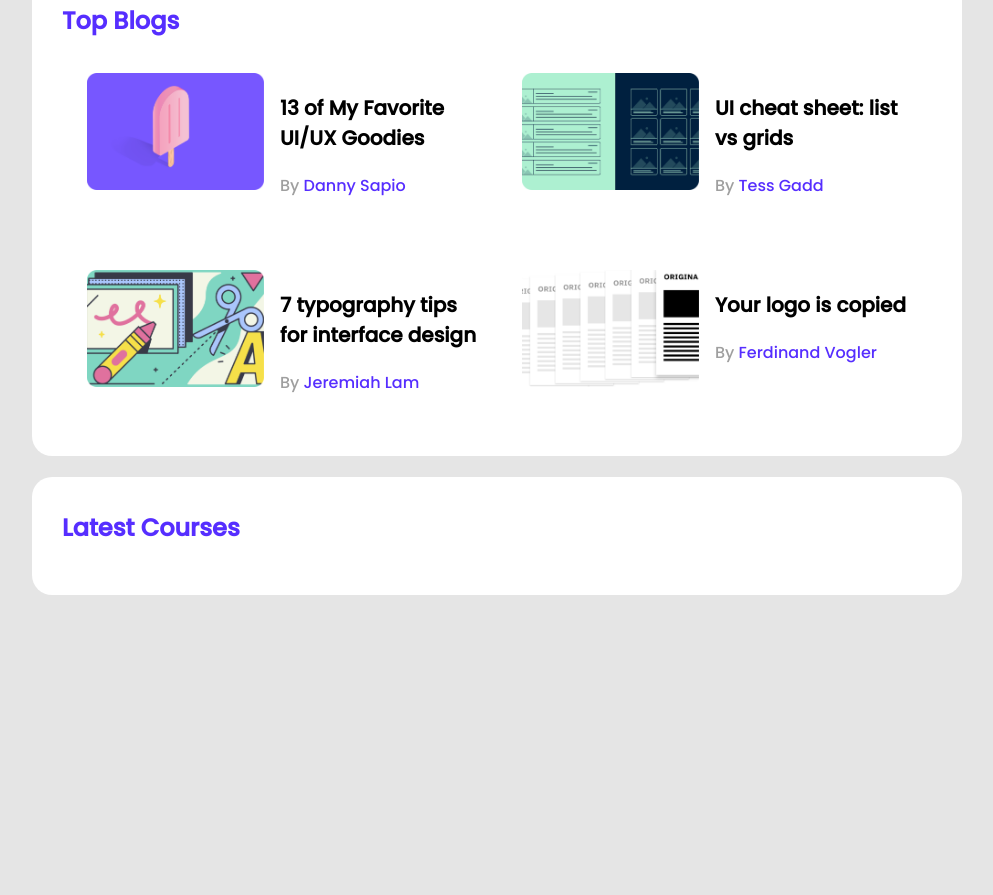
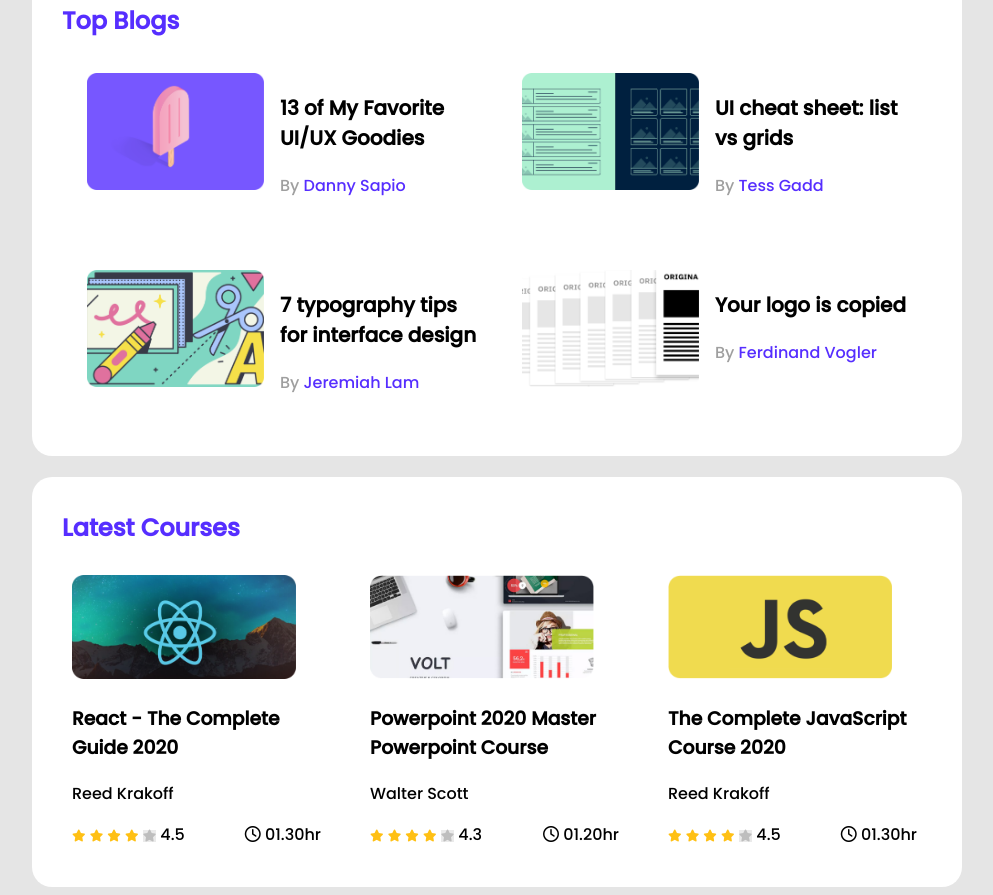
Before and after one commit to 7rahib/leader-board, a plain HTML site: page index.html in a window 1280 px wide. Shown: the part 389-1284 px from the top of the page, without its empty margins (143-1136 px from the left). Before the commit the page ends 992 px from the top, so only its background shows below. Drawn offline with Linux system fonts and the light colour scheme.

Commit message:
latest courses added

```diff
--- a/index.html
+++ b/index.html
@@ -6,6 +6,7 @@
     <meta http-equiv="X-UA-Compatible" content="IE=edge">
     <meta name="viewport" content="width=device-width, initial-scale=1.0">
     <title>Leader Board</title>
+    <script src="https://kit.fontawesome.com/d9f2e7b9eb.js" crossorigin="anonymous"></script>
     <link rel="stylesheet" href="styles/style.css">
 </head>
 
@@ -93,7 +94,77 @@
         <!-- latest-courses -->
         <section class="container">
             <h2 class="section-title">Latest Courses</h2>
-
+            <div class="courses">
+                <div class="course">
+                    <div class="banner">
+                        <img src="images/courses/course-1.png" alt="">
+                    </div>
+                    <div class="course-detail">
+                        <h3 class="course-title">React - The Complete Guide 2020</h3>
+                        <p class="course-author">Reed Krakoff</p>
+                        <div class="course-info">
+                            <div class="rating">
+                                <i class="fas fa-star filled"></i>
+                                <i class="fas fa-star filled"></i>
+                                <i class="fas fa-star filled"></i>
+                                <i class="fas fa-star filled"></i>
+                                <i class="fas fa-star empty"></i>
+                                <span>4.5</span>
+                            </div>
+                            <div class="course-duration">
+                                <i class="far fa-clock"></i>
+                                <span>01.30hr</span>
+                            </div>
+                        </div>
+                    </div>
+                </div>
+                <div class="course">
+                    <div class="banner">
+                        <img src="images/courses/course-2.png" alt="">
+                    </div>
+                    <div class="course-detail">
+                        <h3 class="course-title">Powerpoint 2020 Master Powerpoint Course</h3>
+                        <p class="course-author">Walter Scott</p>
+                        <div class="course-info">
+                            <div class="rating">
+                                <i class="fas fa-star filled"></i>
+                                <i class="fas fa-star filled"></i>
+                                <i class="fas fa-star filled"></i>
+                                <i class="fas fa-star filled"></i>
+                                <i class="fas fa-star empty"></i>
+                                <span>4.3</span>
+                            </div>
+                            <div class="course-duration">
+                                <i class="far fa-clock"></i>
+                                <span>01.20hr</span>
+                            </div>
+                        </div>
+                    </div>
+                </div>
+                <div class="course">
+                    <div class="banner">
+                        <img src="images/courses/course-3.png" alt="">
+                    </div>
+                    <div class="course-detail">
+                        <h3 class="course-title">The Complete JavaScript Course 2020</h3>
+                        <p class="course-author">Reed Krakoff</p>
+                        <div class="course-info">
+                            <div class="rating">
+                                <i class="fas fa-star filled"></i>
+                                <i class="fas fa-star filled"></i>
+                                <i class="fas fa-star filled"></i>
+                                <i class="fas fa-star filled"></i>
+                                <i class="fas fa-star empty"></i>
+                                <span>4.5</span>
+                            </div>
+                            <div class="course-duration">
+                                <i class="far fa-clock"></i>
+                                <span>01.30hr</span>
+                            </div>
+                        </div>
+                    </div>
+                </div>
+            </div>
         </section>
     </main>
 
--- a/styles/style.css
+++ b/styles/style.css
@@ -110,3 +110,45 @@
     font-size: 16px;
     color: #562EFF;
 }
+
+
+/* courses-style */
+
+.courses {
+    display: grid;
+    grid-template-columns: repeat(3, 1fr);
+    grid-column-gap: 24px;
+}
+
+.course {
+    padding: 10px;
+    margin-right: 5px;
+}
+
+.course:hover {
+    box-shadow: rgba(0, 0, 0, 0.16) 0px 10px 26px 0px, rgba(0, 0, 0, 0.06) 0px 0px 0px 1px;
+}
+
+.course .banner img {
+    width: 224px;
+    height: 104px;
+}
+
+.course-info {
+    display: flex;
+    align-items: center;
+    justify-content: space-between;
+}
+
+.fa-star {
+    font-size: 12px;
+}
+
+.fa-star.filled {
+    color: #FFC014;
+}
+
+.fa-star.empty {
+    background: #AEAEAE;
+    opacity: 0.25;
+}
```
